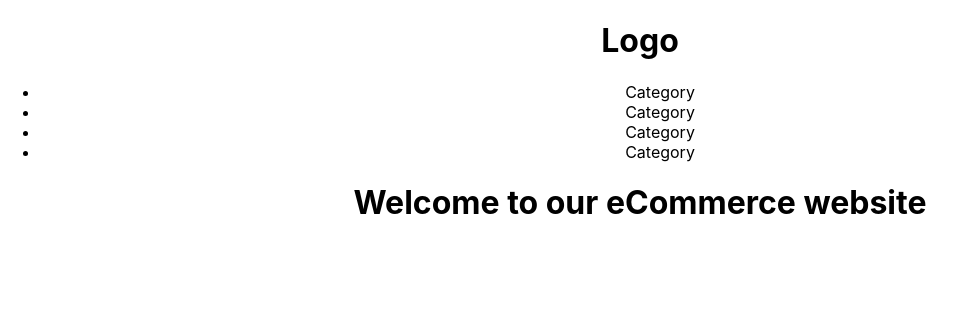
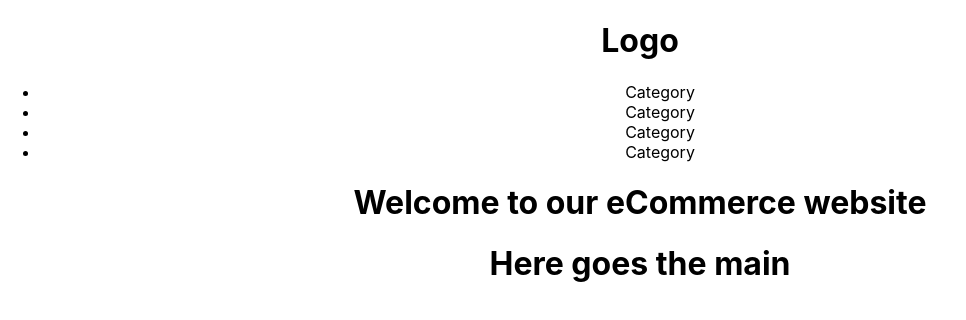
Before and after one commit to remuollinen/ecommerce-project, a React (Create React App) app: page / in a window 1280 px wide. Shown: the top 320 px of the page, without its empty margins (0-966 px from the left). Built offline with nearby package versions, Linux system fonts and the light colour scheme.

Commit message:
Added the main component

```diff
--- a/src/App.js
+++ b/src/App.js
@@ -1,11 +1,13 @@
 import "./App.css";
 import Header from "./components/Header";
+import Main from "./components/Main";
 
 function App() {
   return (
     <div className="App">
       <Header />
       <h1>Welcome to our eCommerce website</h1>
+      <Main />
     </div>
   );
 }
--- /dev/null
+++ b/src/components/Main.js
@@ -0,0 +1,13 @@
+import React, { Component } from "react";
+
+class Main extends Component {
+  render() {
+    return (
+      <div>
+        <h1>Here goes the main </h1>
+      </div>
+    );
+  }
+}
+
+export default Main;
```
Lines whose indentation alone changed are shown as unchanged.
